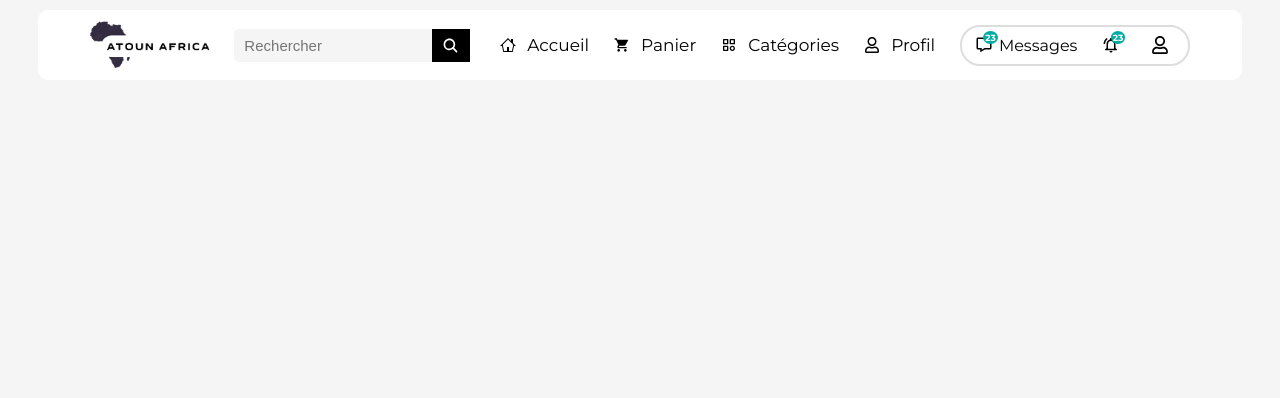
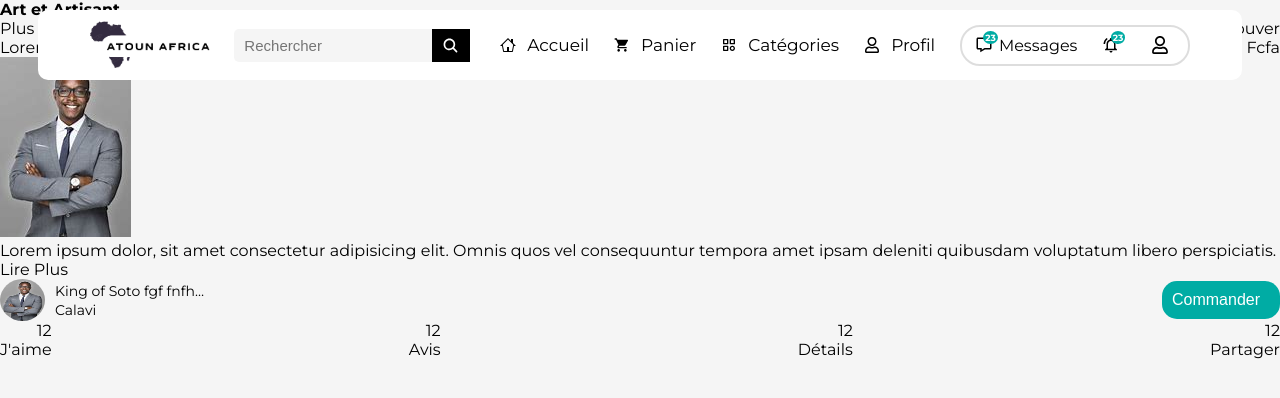
Before and after one commit to Appolinairee/atounafrica--reactApp, a React (Create React App) app: page /research in a window 1280 px wide. Shown: the top 398 px of the page. Built offline with nearby package versions, Linux system fonts and the light colour scheme.

Commit message:
Ajout de la section des étapes et début de la page de recherche

```diff
--- a/src/App.jsx
+++ b/src/App.jsx
@@ -5,6 +5,7 @@ import NavBar from "./components/navBar/NavBar";
 
 // Import Pages
 import Home from './pages/Home';
+import ProductResult from './components/ProductResults/ProductResult';
 
 const App = () => {
   return (
@@ -14,6 +15,7 @@ const App = () => {
 
           <Routes>
               <Route path='' element={<Home />} />
+              <Route path='/research' element={<ProductResult />} />
           </Routes>
       </BrowserRouter>
     </div>
--- a/src/components/Button/Button.jsx
+++ b/src/components/Button/Button.jsx
@@ -3,8 +3,8 @@ import "./button.css";
 function Button({buttonClass, buttonContent, buttonIcon}) {
   return (
     <button className={buttonClass}>
+        <p> {buttonContent} </p>
         { buttonIcon }
-        <p> {buttonContent} </p>
     </button>
   )
 }
--- a/src/components/Button/button.css
+++ b/src/components/Button/button.css
@@ -1,6 +1,9 @@
 button.button{
     padding: 10px;
     font-size: 16px;
+    display: flex;
+    align-items: center;
+    gap: 20px;
 }
 
 button.button.button1{
--- a/src/components/Categories/Categories.jsx
+++ b/src/components/Categories/Categories.jsx
@@ -40,13 +40,13 @@ const Categories = () => {
     ]
 
   return (
-    <div class="categorieSection section">
+    <div className="categorieSection section">
         <h4>Parcourez nos Catégories</h4>
 
-        <div class="categories flex">
+        <div className="categories flex">
             {
-                Categories.map((category) => (
-                    <div class="category active">
+                Categories.map((category, index) => (
+                    <div key={index} className="category active">
                         <div className="icon"> {category.icon} </div>
                         <p> {category.name} </p>
                         <span>{category.number}</span>
--- a/src/components/Creator/Creator.jsx
+++ b/src/components/Creator/Creator.jsx
@@ -2,7 +2,7 @@ import "./creator.css";
 
 const Creator = ({creatorImage}) => {
   return (
-    <div class="hProductCreator flex">
+    <div className="hProductCreator flex">
         <img src={creatorImage} alt="" />
 
         <div>
--- a/src/components/Header/Research/Research.jsx
+++ b/src/components/Header/Research/Research.jsx
@@ -1,18 +1,48 @@
+import { useState } from "react";
+import { useNavigate } from "react-router-dom";
 import "./research.css";
 
 import { IoSearch } from "react-icons/io5";
 
 function Research() {
+  const [searchValue, setSearchValue] = useState("");
+  const navigate = useNavigate();
+
+  const handleSearch = (e) => {
+    console.log(e);
+
+    if (searchValue.trim() !== "") {
+
+    }
+    navigate(`/research`);
+
+  };
+
   return (
     <form action="" className="flex research">
-        <div className="icon"><IoSearch /></div>
+      {searchValue}
 
-        <input type="search" name="" id="" placeholder="Entrer un produit..." />
-        <button type="submit" className="submit">
-            <p>Trouver</p>
-        </button>
+      <div className="icon">
+        <IoSearch />
+      </div>
+
+      <input
+        type="search"
+        id="searchInput"
+        name="searchInput"
+        value={searchValue}
+        onChange={(e) => setSearchValue(e.target.value)}
+        placeholder="Rechercher un produit..."
+      />
+      <button
+        type="button"
+        className="submit"
+        onClick={(e) => handleSearch()}
+      >
+        <p>Trouver</p>
+      </button>
     </form>
-  )
+  );
 }
 
 export default Research
--- /dev/null
+++ b/src/components/ProductResults/ProductResult.jsx
@@ -0,0 +1,27 @@
+import Product from "../Products/Product";
+
+const ProductResult = () => {
+  return (
+    <div className="categorieResultContent">
+            <div className="categorieResult">
+                <h4>Art et Artisant</h4>
+
+                <div className="productFilters flex">
+                    <div className="productFiltersList flex">
+                        <span>Plus populaire</span>
+                        <span>Bas prix</span>
+                        <span>Bénin</span>
+                        <span>Livraison gratuite</span>
+                        <span>Plus populaire</span>
+                    </div>
+
+                    <p className="find">Trouver</p>
+                </div>
+
+                <Product />
+            </div>
+    </div>
+  )
+}
+
+export default ProductResult;
--- a/src/components/Products/Product.jsx
+++ b/src/components/Products/Product.jsx
@@ -4,64 +4,64 @@ import Creator from "../Creator/Creator";
 
 const Product = () => {
   return (
-        <div class="hProduct">
-                <div class="hProductContent">
-                     <div class="hProductText flex">
+        <div className="hProduct">
+                <div className="hProductContent">
+                     <div className="hProductText flex">
                          <p>Lorem ipsum dolor sit amet Lorem, ipsum dolor..</p>
                          <span><b>5000</b> Fcfa</span>
                      </div>
 
-                     <div class="hProductImage">
+                     <div className="hProductImage">
                          <img src={ProductImage} alt="" />
                      </div>
 
-                     <div class="description">
+                     <div className="description">
                          <p>
                              Lorem ipsum dolor, sit amet consectetur adipisicing elit. Omnis quos vel consequuntur tempora amet ipsam deleniti quibusdam voluptatum libero perspiciatis.
                          </p>
-                         <span class="readMore">Lire Plus</span>
+                         <span className="readMore">Lire Plus</span>
                      </div>
 
-                     <div class="hProductDetails flex">
+                     <div className="hProductDetails flex">
                          <Creator creatorImage={CreatorImage}/>
-                         <button class="button button1 flex">
+                         <button className="button button1 flex">
                              <p>Commander</p>
-                             <i class="fa fa-arrow-right"></i>
+                             <i className="fa fa-arrow-right"></i>
                          </button>
                      </div>
                 </div>
 
-                <div class="hProductInteracts flex">
-                     <div class="interact">
-                         <div class="flex">
-                             <i class="fa fa-heart-o"></i>
+                <div className="hProductInteracts flex">
+                     <div className="interact">
+                         <div className="flex">
+                             <i className="fa fa-heart-o"></i>
                              <span>12</span>
                          </div>
 
                          <p>J'aime</p>
                      </div>
 
-                     <div class="interact">
-                         <div class="flex">
-                             <i class="fa fa-comment"></i>
+                     <div className="interact">
+                         <div className="flex">
+                             <i className="fa fa-comment"></i>
                              <span>12</span>
                          </div>
 
                          <p>Avis</p>
                      </div>
 
-                     <div class="interact">
-                         <div class="flex">
-                             <i class="fa-solid fa-eye"></i>
+                     <div className="interact">
+                         <div className="flex">
+                             <i className="fa-solid fa-eye"></i>
                              <span>12</span>
                          </div>
 
                          <p>Détails</p>
                      </div>
 
-                     <div class="interact">
-                         <div class="flex">
-                             <i class="fa-solid fa-share"></i>
+                     <div className="interact">
+                         <div className="flex">
+                             <i className="fa-solid fa-share"></i>
                              <span>12</span>
                          </div>
 
--- /dev/null
+++ b/src/components/Steep/Steep.jsx
@@ -0,0 +1,47 @@
+import Button from "../Button/Button";
+import "./steep.css";
+
+// Steep Images
+import Steep1 from "../../assets/photos(exemples)/SteepImages/undraw_discover.png";
+import Steep2 from "../../assets/photos(exemples)/SteepImages/undraw_Meeting.png";
+import Steep3 from "../../assets/photos(exemples)/SteepImages/undraw_payments.png";
+import Steep4 from "../../assets/photos(exemples)/SteepImages/undraw_serve.png";
+
+import { IoArrowForward } from "react-icons/io5";
+
+const Steep = () => {
+  return (
+    <div className="clickSection">
+        <h4>C'est en quelques clics</h4>
+
+        <div className="clicks">
+            <div className="click active">
+                <img src={Steep1} alt="Etape 1" />
+                <p>Commander</p>
+            </div>
+
+            <div className="click active">
+                <img src={Steep2} alt="Etape 1" />
+                <p>échanger</p>
+            </div>
+
+            <div className="click active">
+                <img src={Steep3} alt="Etape 1" />
+                <p>Payer à Atoun</p>
+            </div>
+
+            <div className="click active">
+                <img src={Steep4} alt="Etape 1" />
+                <p>Livraison</p>
+            </div>
+        </div>
+
+
+        <Button buttonClassName="button button4" buttonContent="Soyez Africain, Soyez Authentique" buttonIcon={<IoArrowForward />} />
+
+        <p className="slogan">Soyez Africain, Soyez Authentique</p>
+    </div>
+  )
+}
+
+export default Steep
--- /dev/null
+++ b/src/components/Steep/steep.css
@@ -0,0 +1,57 @@
+.clickSection{
+    text-align: center;
+    background: var(--whiteColor);
+    padding: 20px 10px;
+    margin-bottom: 40px;
+}
+.clickSection h4{
+    font-size: 1.6rem;
+    text-align: center;
+    margin-bottom: 20px;
+}
+
+.clickSection .clicks{
+    display: grid;
+    grid-template-columns: 1fr 1fr 1fr 1fr;
+    row-gap: 25px;
+}
+
+
+.clickSection .clicks .click{
+    text-transform: capitalize;
+}
+
+.clickSection .clicks .click img{
+    width: 100%;
+    max-width: 200px;
+    max-height: 200px;
+    height: auto;
+}
+
+.clickSection p.slogan{
+    margin: 2rem 0 0;
+}
+
+@media screen and (max-width: 700px) {
+    .clickSection .clicks{
+        grid-template-columns: 1fr 1fr;
+        row-gap: 25px;
+    }
+}
+
+@media screen and (min-width: 500px) {
+    .clickSection{
+        margin: 2rem 5%;
+    }
+
+    .clickSection h4{
+        font-size: 2rem;
+     }
+}
+
+@media screen and (max-width: 300px) {
+    .clickSection .clicks{
+        grid-template-columns: 1fr;
+        row-gap: 25px;
+    }
+}
--- a/src/pages/Home.jsx
+++ b/src/pages/Home.jsx
@@ -1,6 +1,7 @@
 import Header from "../components/Header/Header";
 import Products from "../components/Products/Products";
 import Categories from "../components/Categories/Categories";
+import Steep from "../components/Steep/Steep";
 
 export default function Home() {
   return (
@@ -8,6 +9,9 @@ export default function Home() {
       <Header />
       <Products />
       <Categories />
+      <Products />
+      <Steep />
+      <Products />
     </div>
   )
 }
```
Also changed, not shown: src/components/ProductResults/productResult.css (added).
